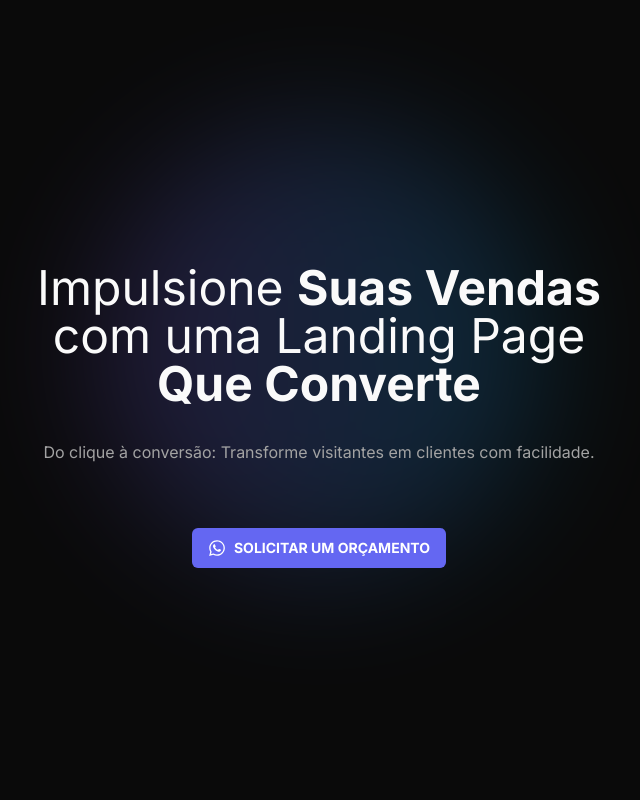
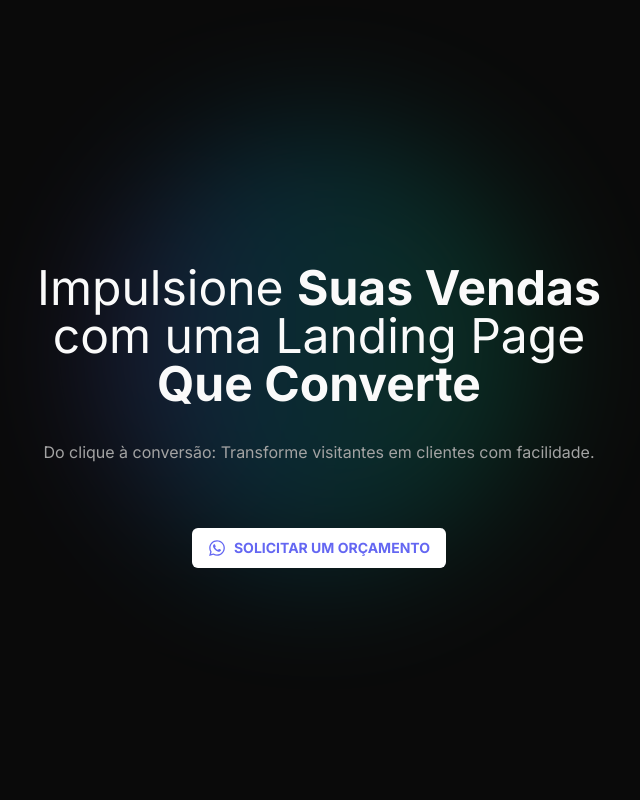
Before and after one commit to rafaelpzoucas/portfolio-v2, a Next.js app: page / in a window 1280 px wide. Shown: the top 800 px of the page, without its empty margins (321-961 px from the left). Built offline with nearby package versions, Linux system fonts and the light colour scheme.

Commit message:
accessibility improvements on colors

```diff
--- a/src/app/call-to-action.tsx
+++ b/src/app/call-to-action.tsx
@@ -16,7 +16,7 @@ export function CallToAction() {
         </h1>
       </div>
 
-      <CTAButton className="bg-primary-foreground text-primary hover:bg-primary-foreground/90" />
+      <CTAButton />
     </Section>
   )
 }
--- a/src/app/cover.tsx
+++ b/src/app/cover.tsx
@@ -8,7 +8,7 @@ export function Cover() {
       className="flex flex-col items-center justify-center space-y-16 w-full min-h-screen"
     >
       <div className="relative w-full max-w-xl space-y-4 sm:space-y-8">
-        <div className="absolute -z-50 top-1/2 left-1/2 -translate-x-1/2 -translate-y-1/2 w-[450px] max-w-full aspect-square rounded-full blur-3xl opacity-20 bg-gradient-to-r from-violet-500 to-sky-500" />
+        <div className="absolute -z-50 top-1/2 left-1/2 -translate-x-1/2 -translate-y-1/2 w-[450px] max-w-full aspect-square rounded-full blur-3xl opacity-20 bg-gradient-to-r from-indigo-500 from-10% via-sky-500 via-30% to-emerald-500 to-90%" />
         <h1 className="text-3xl sm:text-4xl md:text-5xl text-center">
           Impulsione <strong>Suas Vendas</strong> com uma Landing Page{' '}
           <strong>Que Converte</strong>
--- a/src/components/cta-button.tsx
+++ b/src/components/cta-button.tsx
@@ -16,7 +16,13 @@ export function CTAButton({ className }: { className?: string }) {
   }
 
   return (
-    <Button onClick={handleClick} className={cn(className, 'w-full md:w-fit')}>
+    <Button
+      onClick={handleClick}
+      className={cn(
+        className,
+        'bg-primary-foreground text-primary hover:bg-primary-foreground/90 w-full md:w-fit',
+      )}
+    >
       <action.icon className="mr-2 text-lg" />
       {action.button_text}
       {/* <ArrowRight className="w-4 h-4 ml-2" /> */}
```
